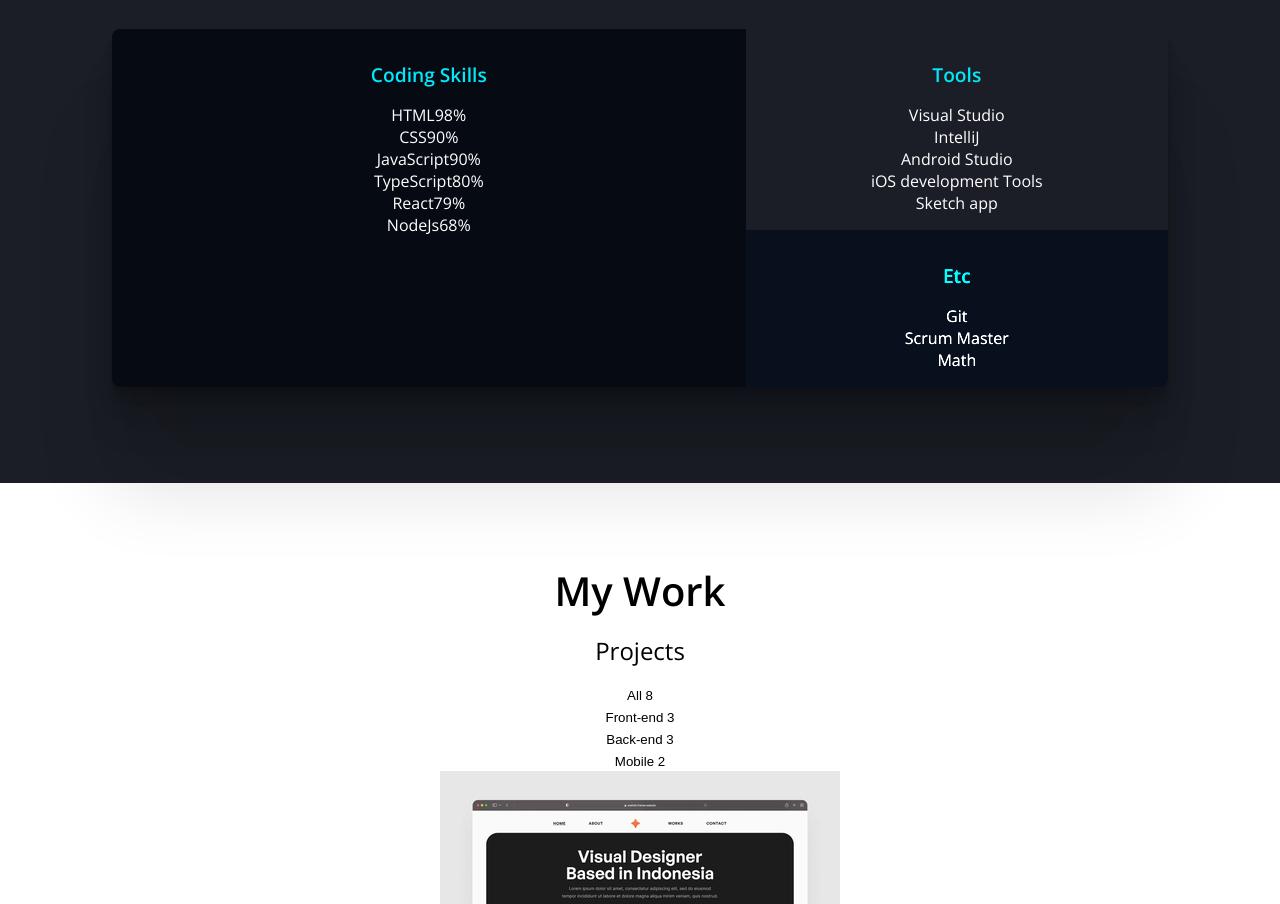
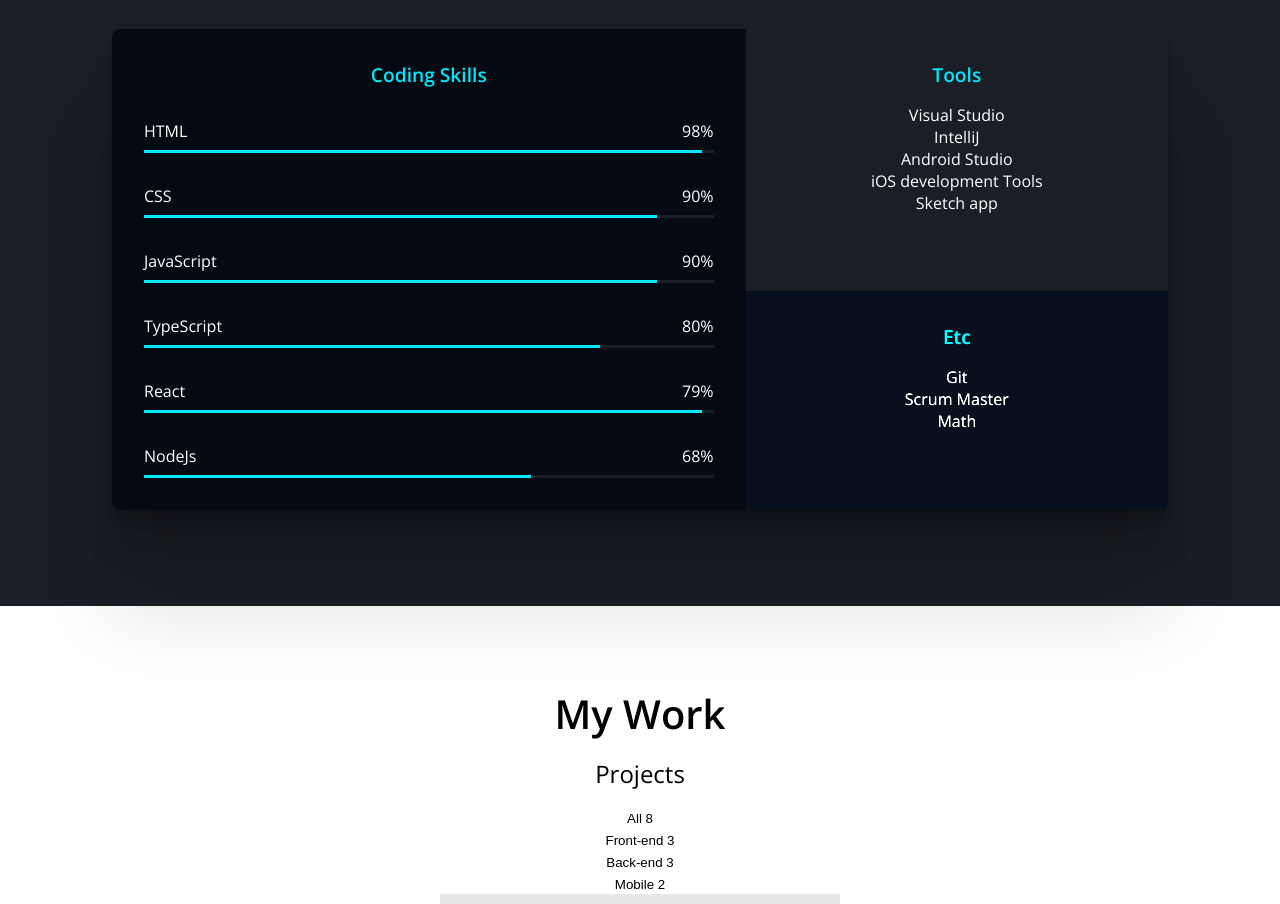
Before and after one commit to SeonhyeY/seonhyey.github.io, a plain HTML site: page index.html in a window 1280 px wide. Shown: the part 1724-2628 px from the top of the page. Drawn offline with nearby package versions, Linux system fonts and the light colour scheme.

Commit message:
CSS - Skillbar

```diff
--- a/css/style.css
+++ b/css/style.css
@@ -265,3 +265,26 @@ button:focus {
   background-color: var(--color-primary);
   filter: brightness(150%);
 }
+
+.bar {
+  display: flex;
+  flex-direction: column;
+  padding: 1rem;
+  gap: 0.5rem;
+}
+
+.bar__metadata {
+  display: flex;
+  justify-content: space-between;
+}
+
+.bar__bg {
+  width: 100%;
+  height: 3px;
+  background-color: var(--color-primary-variant);
+}
+
+.bar__value {
+  height: 3px;
+  background-color: var(--color-accent);
+}
--- a/index.html
+++ b/index.html
@@ -133,40 +133,52 @@
             <section class="skills__coding">
               <h3 class="skills__title">Coding Skills</h3>
               <ul>
-                <li>
-                  <div>
+                <li class="bar">
+                  <div class="bar__metadata">
                     <span>HTML</span><span>98%</span>
-                    <div style="width: 98%"></div>
+                  </div>
+                  <div class="bar__bg">
+                    <div class="bar__value" style="width: 98%"></div>
                   </div>
                 </li>
-                <li>
-                  <div>
+                <li class="bar">
+                  <div class="bar__metadata">
                     <span>CSS</span><span>90%</span>
-                    <div style="width: 90%"></div>
+                  </div>
+                  <div class="bar__bg">
+                    <div class="bar__value" style="width: 90%"></div>
                   </div>
                 </li>
-                <li>
-                  <div>
+                <li class="bar">
+                  <div class="bar__metadata">
                     <span>JavaScript</span><span>90%</span>
-                    <div style="width: 90%"></div>
+                  </div>
+                  <div class="bar__bg">
+                    <div class="bar__value" style="width: 90%"></div>
                   </div>
                 </li>
-                <li>
-                  <div>
+                <li class="bar">
+                  <div class="bar__metadata">
                     <span>TypeScript</span><span>80%</span>
-                    <div style="width: 80%"></div>
+                  </div>
+                  <div class="bar__bg">
+                    <div class="bar__value" style="width: 80%"></div>
                   </div>
                 </li>
-                <li>
-                  <div>
+                <li class="bar">
+                  <div class="bar__metadata">
                     <span>React</span><span>79%</span>
-                    <div style="width: 98%"></div>
+                  </div>
+                  <div class="bar__bg">
+                    <div class="bar__value" style="width: 98%"></div>
                   </div>
                 </li>
-                <li>
-                  <div>
+                <li class="bar">
+                  <div class="bar__metadata">
                     <span>NodeJs</span><span>68%</span>
-                    <div style="width: 68%"></div>
+                  </div>
+                  <div class="bar__bg">
+                    <div class="bar__value" style="width: 68%"></div>
                   </div>
                 </li>
               </ul>
```
